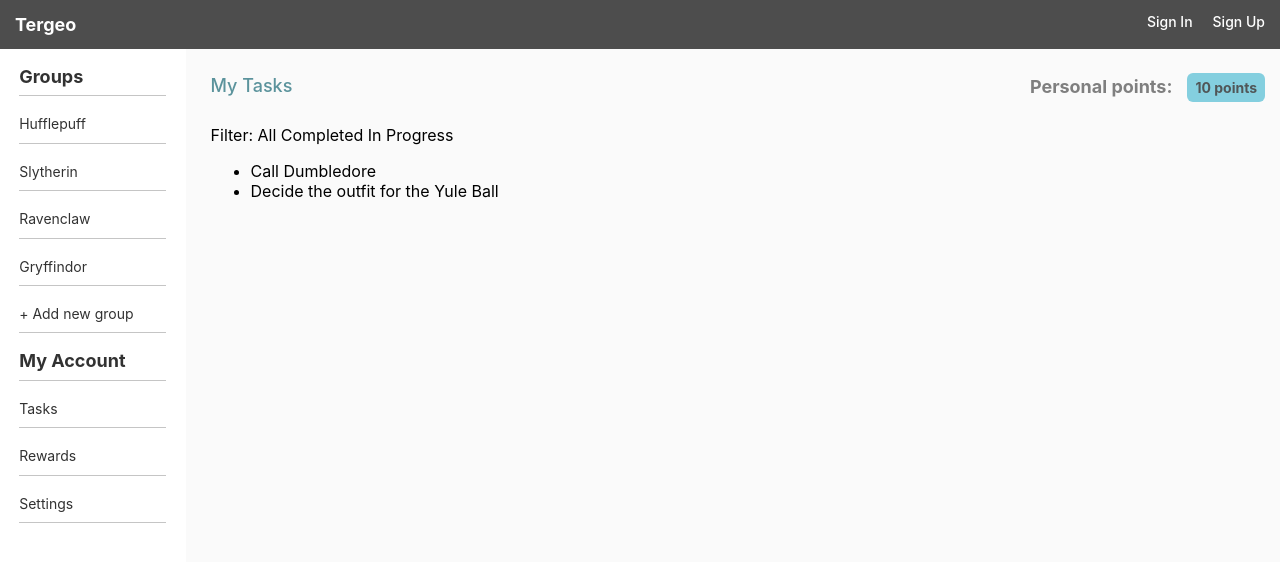
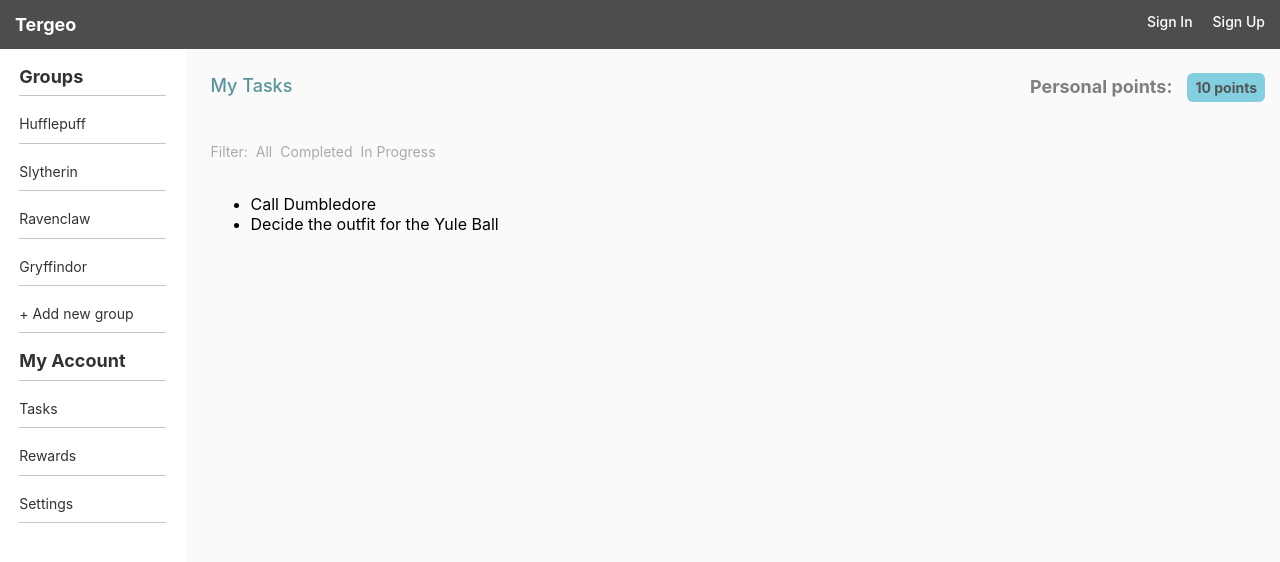
Before and after one commit to NicolePell/tergeo-typescript, a React (Create React App) app in the folder tergeo-ui/: page / in a window 1280 px wide. Shown: the top 562 px of the page. Built offline with nearby package versions, Linux system fonts and the light colour scheme.

Commit message:
feat(task list): start styling task filter

```diff
--- a/tergeo-ui/src/components/ChoreList/ChoreList.tsx
+++ b/tergeo-ui/src/components/ChoreList/ChoreList.tsx
@@ -1,6 +1,6 @@
 import React from 'react';
 import styled from 'styled-components';
-import { Body, BodyLarge, H4 } from '../../Typography';
+import { Body, BodyLarge, BodySmall, H4 } from '../../Typography';
 
 const Container = styled.div`
   background-color: #fafafa;
@@ -49,6 +49,17 @@ const PointsValue = styled(Body)`
   font-weight: bold;
 `;
 
+const FilterContainer = styled.div`
+  display: flex;
+  flex-direction: row;
+  width: 225px;
+  justify-content: space-between;
+`;
+
+const FilterLabel = styled(Body)`
+  color: #a9a9a9;
+`;
+
 const ChoreList = () => {
   return (
     <Container id="chore-list">
@@ -61,7 +72,12 @@ const ChoreList = () => {
           </Points>
         </PointsContainer>
       </HeaderContainer>
-      <div>Filter: All Completed In Progress</div>
+      <FilterContainer>
+        <FilterLabel>Filter: </FilterLabel>
+        <FilterLabel>All</FilterLabel>
+        <FilterLabel>Completed</FilterLabel>
+        <FilterLabel>In Progress</FilterLabel>
+      </FilterContainer>
       <div>
         <ul>
           <li>Call Dumbledore</li>
```
